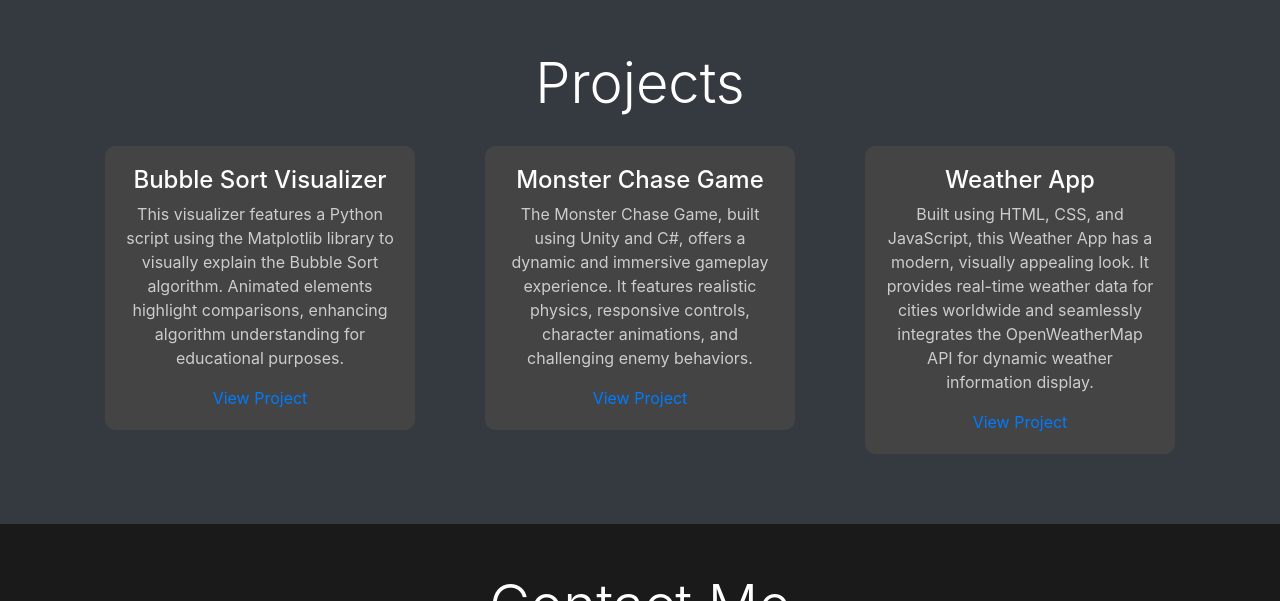
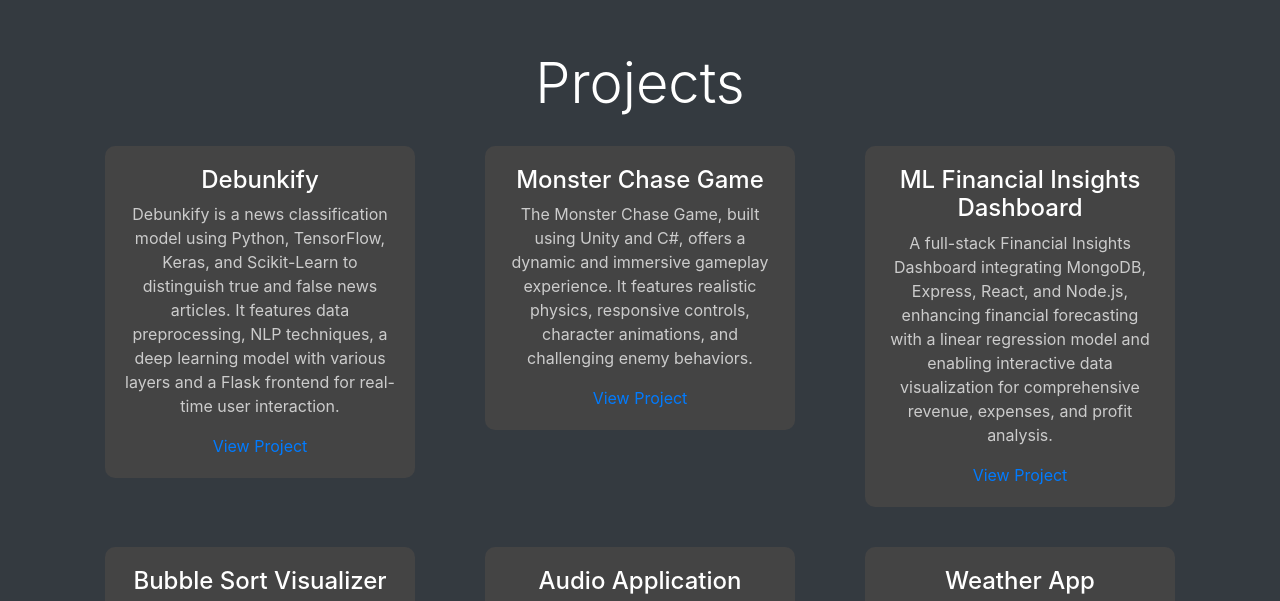
Before and after one commit to varshigak/Portfolio-Website, a plain HTML site: page index.html in a window 1280 px wide. Shown: the part 850-1451 px from the top of the page. Drawn offline with nearby package versions, Linux system fonts and the light colour scheme.

Commit message:
Update projects section

```diff
--- a/index.html
+++ b/index.html
@@ -141,6 +141,48 @@
         <div class="container">
             <h2 class="display-4 text-center section-title">Projects</h2>
             <div class="row">
+
+                <div class="col-md-4">
+                    <div class="project-square">
+                        <h3 class="project-title">Debunkify</h3>
+                        <p class="project-description">
+                            Debunkify is a news classification model using Python,
+                            TensorFlow, Keras, and Scikit-Learn to distinguish true
+                            and false news articles. It features data preprocessing,
+                            NLP techniques, a deep learning model with various layers
+                            and a Flask frontend for real-time user interaction.
+                            </p>
+                            <a href="https://github.com/Lakshan-K/Debunkify-Fake-News-Detector" class="project-link">View Project</a>
+                    </div>
+                </div>
+
+                <div class="col-md-4">
+                    <div class="project-square">
+                        <h3 class="project-title">Monster Chase Game</h3>
+                        <p class="project-description">
+                            The Monster Chase Game, built using Unity and C#,
+                            offers a dynamic and immersive gameplay experience.
+                            It features realistic physics, responsive controls,
+                            character animations, and challenging enemy behaviors.
+                        </p>
+                        <a href="https://github.com/varshigak/Monster-Chase-Game" class="project-link">View Project</a>
+                    </div>
+                </div>
+
+                <div class="col-md-4">
+                    <div class="project-square">
+                        <h3 class="project-title">ML Financial Insights Dashboard</h3>
+                        <p class="project-description">
+                            A full-stack Financial Insights Dashboard
+                            integrating MongoDB, Express, React, and Node.js,
+                            enhancing financial forecasting with a linear regression model
+                            and enabling interactive data visualization for comprehensive
+                            revenue, expenses, and profit analysis.
+                        </p>
+                        <a href="https://ml-fin-dash.netlify.app/" class="project-link">View Project</a>
+                    </div>
+                </div>
+
                 <div class="col-md-4">
                     <div class="project-square">
                         <h3 class="project-title">Bubble Sort Visualizer</h3>
@@ -153,18 +195,21 @@
                         <a href="https://github.com/varshigak/Bubble-Sort-Visualizer" class="project-link">View Project</a>
                     </div>
                 </div>
+
                 <div class="col-md-4">
                     <div class="project-square">
-                        <h3 class="project-title">Monster Chase Game</h3>
+                        <h3 class="project-title">Audio Application</h3>
                         <p class="project-description">
-                            The Monster Chase Game, built using Unity and C#,
-                            offers a dynamic and immersive gameplay experience.
-                            It features realistic physics, responsive controls,
-                            character animations, and challenging enemy behaviors.
+                            This Java project is an Audio Application that incorporates
+                            essential programming concepts like arrays, objects, classes,
+                            and file I/O to provide CRUD operations for playlists and
+                            audio content, including songs, audiobooks, and podcasts. It
+                            enhances user experience through efficient content search using
+                            maps for titles, artists, and genres.
                         </p>
-                        <a href="https://github.com/varshigak/Monster-Chase-Game" class="project-link">View Project</a>
                     </div>
                 </div>
+
                 <div class="col-md-4">
                     <div class="project-square">
                         <h3 class="project-title">Weather App</h3>
@@ -177,6 +222,7 @@
                         <a href="https://github.com/varshigak/Weather-App" class="project-link">View Project</a>
                     </div>
                 </div>
+
             </div>
         </div>
     </section>
```
